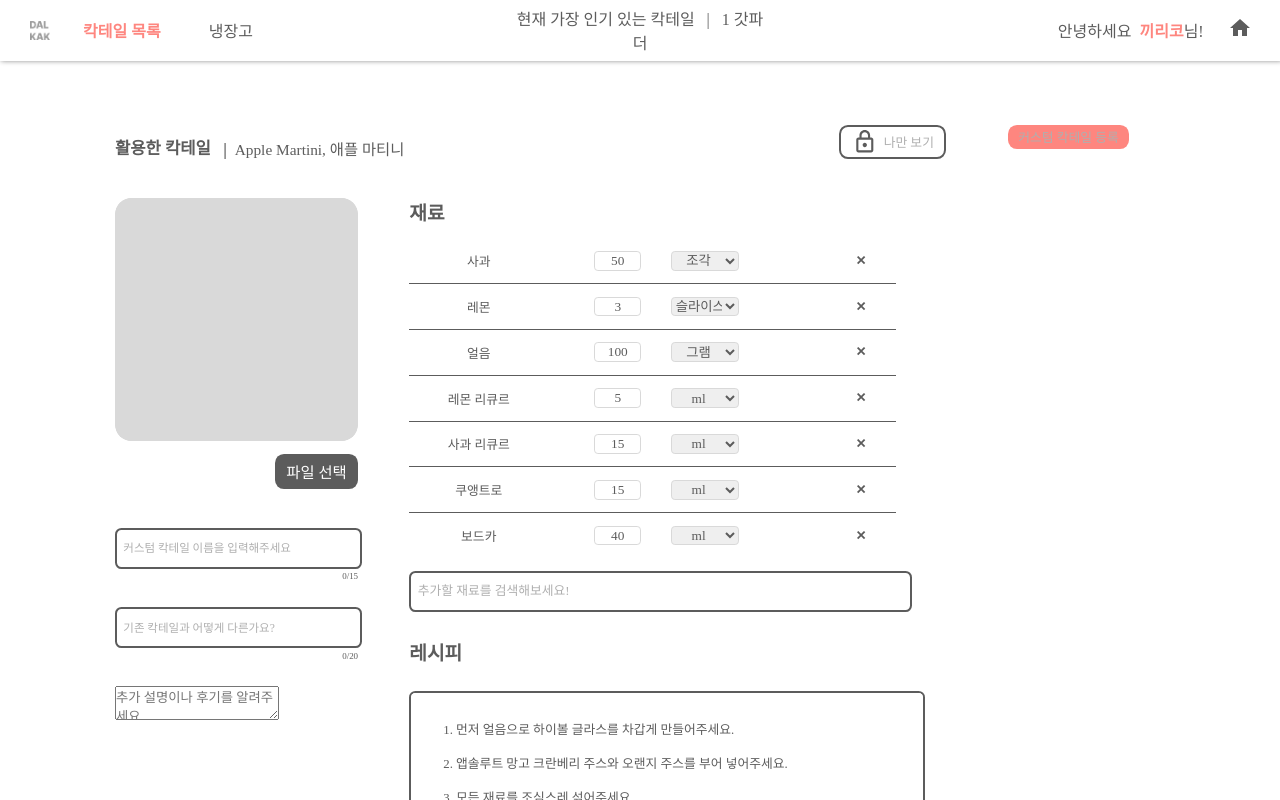
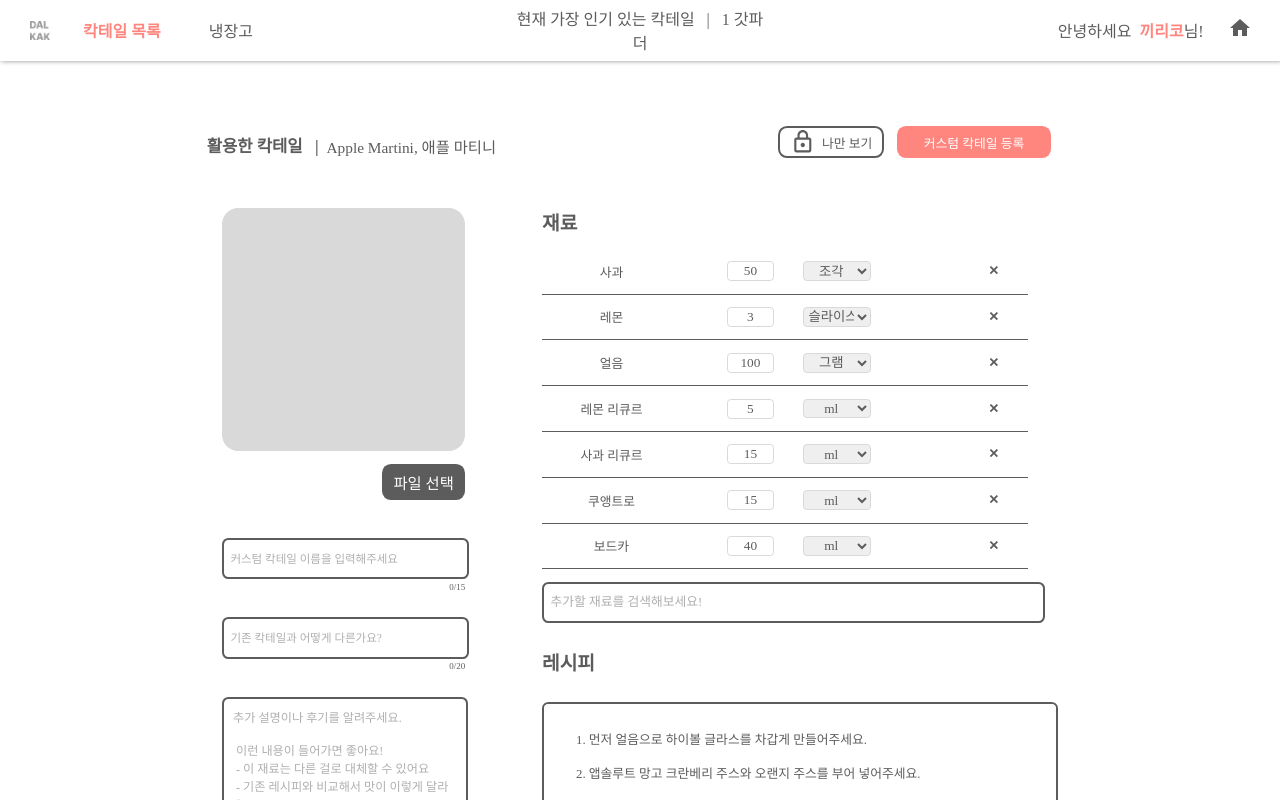
Before and after one commit to LUVENHOV/DALKAK, a Next.js app in the folder frontend/: page /cocktail/custom/write/1 in a window 1280 px wide. Shown: the top 800 px of the page. Built offline with nearby package versions, Linux system fonts and the light colour scheme; a web font is replaced by a local one.

Commit message:
S10P22A407-310 design: Modify css of custom cocktail write component

```diff
--- a/frontend/app/cocktail/custom/write/[cocktailId]/page.module.scss
+++ b/frontend/app/cocktail/custom/write/[cocktailId]/page.module.scss
@@ -5,14 +5,17 @@
 }
 
 .container {
+  display: flex;
   flex-direction: column;
+  // justify-content: center;
 }
 
 .title-container {
-  // width: 98%;
+  align-self: center;
+  // max-width: 90%;
   display: grid;
-  grid-template-columns: 1fr 2fr 2fr 3fr;
-  margin-bottom: 2vw;
+  grid-template-columns: 1.5fr 2.5fr 2.5fr 3.5fr;
+  margin-bottom: 1vw;
 
   .name {
     font-size: 1.3vw;
@@ -33,23 +36,29 @@
 
   .buttons {
     display: flex;
-    // position: relative;
-    // top: 0.8vw;
-    align-self: end;
 
-    justify-content: space-evenly;
-    color: var(--color-placeholder);
-
-    .button {
-      color: var(--color-placeholder);
-      cursor: pointer;
+    .button1 {
+      button {
+        position: relative;
+        top: 0.1vw;
+        font-size: 1vw;
+        cursor: pointer;
+        height: 2.5vw;
+      }
     }
 
-    button {
-      font-size: 1vw;
-      color: var(--color-placeholder);
-      cursor: pointer;
-      // margin-left: 2vw;
+    .button2 {
+      margin-left: 1vw;
+
+      button {
+        position: relative;
+        top: 0.1vw;
+        font-size: 1vw;
+        justify-content: center;
+        cursor: pointer;
+        height: 2.5vw;
+        width: 12vw;
+      }
     }
   }
 }
@@ -70,12 +79,12 @@
 
 .inner-container {
   display: flex;
-
+  justify-content: center;
   margin-top: 3vw;
   margin-bottom: 5vw;
 
   .space {
-    margin: 0 2vw;
+    margin: 0 3vw;
 
     .input-container {
       max-width: 18vw;
@@ -83,7 +92,20 @@
 
       .inputs {
         margin-bottom: 1vw;
+        textarea::placeholder {
+          color: var(--color-placeholder);
+        }
       }
     }
   }
 }
+
+.info-input {
+  border: solid 2px;
+  border-radius: 0.5vw;
+  width: 17.5vw;
+  height: 17vw;
+  font-size: 0.95vw;
+  padding: 0.7vw 0.7vw;
+  resize: none;
+}
```
